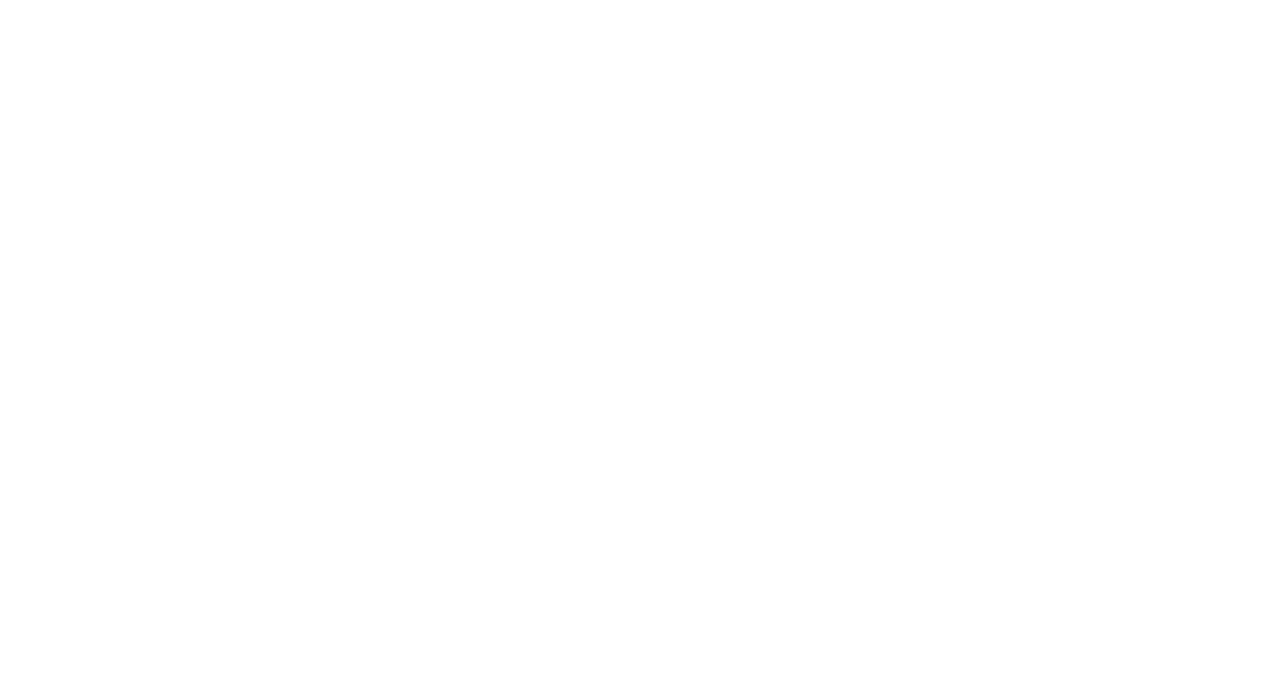
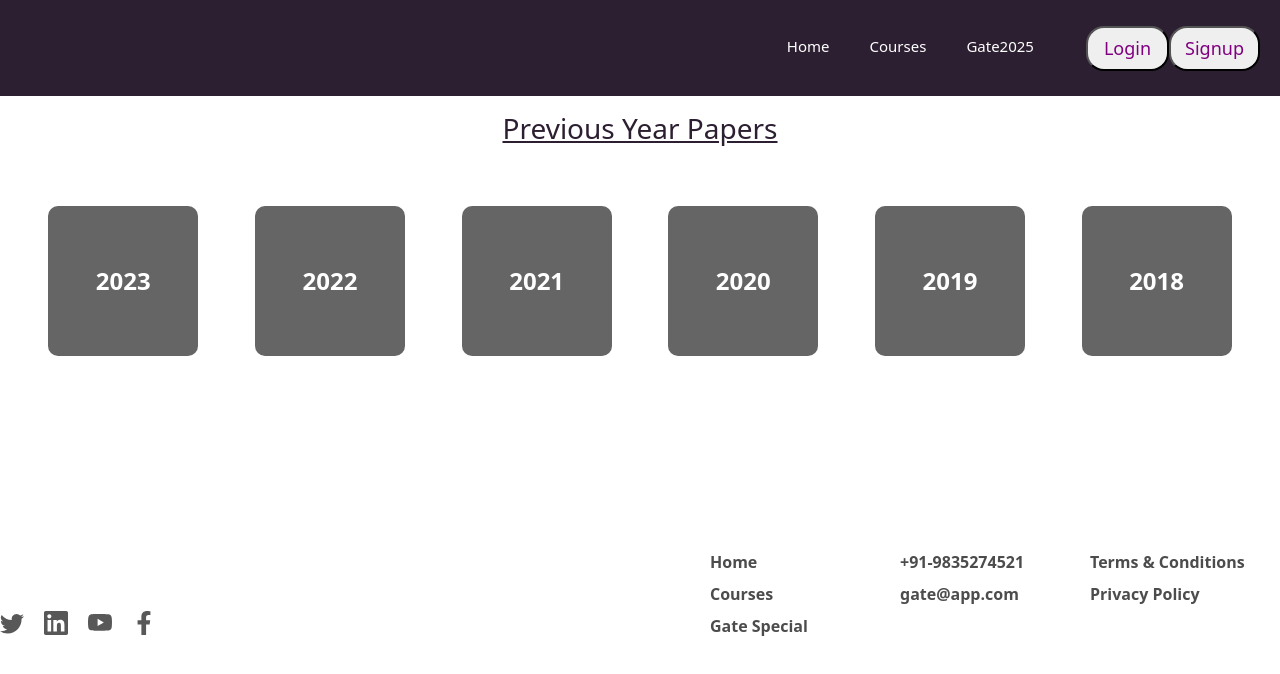
Before and after one commit to iammk31/CGate, a React (Create React App) app in the folder client/: page /PreviousYear in a window 1280 px wide. Before the commit this address had no page. Shown: the top 674 px of the page. Built offline with nearby package versions, Linux system fonts and the light colour scheme.

Commit message:
updated previous year page and there css

```diff
--- a/client/package.json
+++ b/client/package.json
@@ -7,6 +7,7 @@
     "@testing-library/react": "^13.4.0",
     "@testing-library/user-event": "^13.5.0",
     "bootstrap": "^5.3.3",
+    "dotenv": "^16.4.5",
     "lucide-react": "^0.424.0",
     "mdb-react-ui-kit": "^8.0.0",
     "react": "^18.3.1",
--- a/client/src/App.js
+++ b/client/src/App.js
@@ -6,6 +6,8 @@
 import Footer from './Components/Footer';
 import Login from './Components/Auth/Login';
 import Signup from './Components/Auth/Signup';
+import PreviousYear from './Components/Gate2025/PreviousYear';
+
 
 
 function App() {
@@ -22,6 +24,7 @@
         />
         <Route path="/login" element={<><Navbar /><Login /><Footer /></>} />
         <Route path="/signup" element={<><Navbar /><Signup /><Footer /></>} />
+        <Route path="PreviousYear" element={<><Navbar /><PreviousYear /><Footer /></>} />
       </Routes>
     </Router>
   );
--- /dev/null
+++ b/client/src/Components/Gate2025/PreviousYear.jsx
@@ -0,0 +1,55 @@
+import React, { useState } from 'react';
+import styles from './PreviousYear.module.css';
+
+const YearCards = () => {
+    const years = ['2023', '2022', '2021', '2020', '2019', '2018'];
+    const branches = [
+        { name: 'Computer Science', pdfUrl: 'https://gate.iitkgp.ac.in/documents/gatepapers/2022/cs_2022.pdf' },
+        { name: 'Aerospace', pdfUrl: '/pdfs/aerospace.pdf' },
+        { name: 'Agriculture', pdfUrl: '/pdfs/agriculture.pdf' },
+        { name: 'Mechanical', pdfUrl: '/pdfs/mechanical.pdf' },
+        { name: 'Civil', pdfUrl: '/pdfs/civil.pdf' },
+    ];
+
+    const [selectedYear, setSelectedYear] = useState(null);
+
+    const handleCardClick = (year) => {
+        if (selectedYear === year) {
+            setSelectedYear(null); // Close the list if the same year is clicked again
+        } else {
+            setSelectedYear(year);
+        }
+    };
+
+    const handleBranchClick = (pdfUrl) => {
+        window.open(`${process.env.PUBLIC_URL}${pdfUrl}`, '_blank');
+    };
+
+    return (
+        <div>
+            <h1 className={styles.title}>Previous Year Papers</h1>
+            <div className={styles.cardContainer}>
+                {years.map((year) => (
+                    <div key={year} className={styles.yearCard} onClick={() => handleCardClick(year)}>
+                        {year}
+                        {selectedYear === year && (
+                            <div className={styles.branchList}>
+                                {branches.map((branch) => (
+                                    <div
+                                        key={branch.name}
+                                        className={styles.branchItem}
+                                        onClick={() => handleBranchClick(branch.pdfUrl)}
+                                    >
+                                        {branch.name}
+                                    </div>
+                                ))}
+                            </div>
+                        )}
+                    </div>
+                ))}
+            </div>
+        </div>
+    );
+};
+
+export default YearCards;
--- /dev/null
+++ b/client/src/Components/Gate2025/PreviousYear.module.css
@@ -0,0 +1,57 @@
+.title {
+  text-align: center;
+  margin: 30px 0;
+  margin-top: 7rem;
+  font-size: 28px;
+  color: #2c1f31;
+  text-decoration: underline;
+}
+
+.cardContainer {
+  display: flex;
+  flex-wrap: wrap;
+  justify-content: space-around;
+  padding: 20px;
+}
+
+.yearCard {
+  background-color: #0505059d;
+  color: white;
+  width: 150px;
+  min-height: 150px;
+  display: flex;
+  flex-direction: column;
+  justify-content: center;
+  align-items: center;
+  margin: 10px;
+  border-radius: 10px;
+  font-size: 24px;
+  font-weight: bold;
+  cursor: pointer;
+  transition: transform 0.3s ease, background-color 0.3s ease;
+}
+
+.yearCard:hover {
+  transform: scale(1.05);
+  background-color: #2c1f31;
+}
+
+.branchList {
+  margin-top: 10px;
+  background-color: #2c1f31;
+  color: white;
+  padding: 10px;
+  border-radius: 5px;
+  text-align: center;
+}
+
+.branchItem {
+  padding: 5px 0;
+  cursor: pointer;
+  transition: background-color 0.3s ease;
+}
+
+.branchItem:hover {
+  background-color: #05070a;
+  border-radius: 10px;
+}
--- a/client/src/Components/Navbar.jsx
+++ b/client/src/Components/Navbar.jsx
@@ -3,31 +3,35 @@
 import { Link } from 'react-router-dom';
 
 const Navbar = () => {
+    const [navbarVisible, setNavbarVisible] = useState(true);
+    const [lastScrollY, setLastScrollY] = useState(0);
 
-    const [navbarVisible, setNavbarVisible] = useState(false);
-
-    const scrollFunction = () => {
-        if (window.scrollY > 20) {
+    const handleScroll = () => {
+        if (window.scrollY > lastScrollY) {
+            setNavbarVisible(false);
+        } else {
             setNavbarVisible(true);
-        } else {
-            setNavbarVisible(false);
         }
+        setLastScrollY(window.scrollY);
     };
 
     useEffect(() => {
-        window.onscroll = scrollFunction;
+        window.addEventListener('scroll', handleScroll);
         return () => {
-            window.onscroll = null;
+            window.removeEventListener('scroll', handleScroll);
         };
-    }, []);
+    }, [lastScrollY]);
 
     return (
-        <nav className={styles.navbar} style={{ top: navbarVisible ? "0" : "0px", }}>
-
-                <Link to={"/"}>
-                    <img src={'../../images/logo.gif'} alt="" style={{ width: '68px', height: '53px' }} />
-                </Link>
-
+        <nav
+            className={styles.navbar}
+            style={{
+                top: navbarVisible ? "0" : "-100px", // Adjust the negative value according to your navbar's height
+            }}
+        >
+            <Link to={"/"}>
+                <img src={'../../images/logo.gif'} alt="" style={{ width: '68px', height: '53px' }} />
+            </Link>
             <ul className={styles.menu}>
                 <div className={styles.home}>
                     <li className={styles.item}><Link to={"/"}>Home</Link></li>
@@ -35,8 +39,8 @@
                     <li className={`${styles.item} ${styles.dropdown}`}>
                         <Link to={"/gate-special"}>Gate2025</Link>
                         <ul className={styles.dropdownMenu}>
-                            <li className={styles.dropdownItem}><Link to={"/gate-overview"}>Overview</Link></li>
-                            <li className={styles.dropdownItem}><Link to={"/gate-schedule"}>Schedule</Link></li>
+                            <li className={styles.dropdownItem}><Link to={"/PreviousYear"}>Previous Year</Link></li>
+                            <li className={styles.dropdownItem}><Link to={"/gate-schedule"}>Prep Videos</Link></li>
                             <li className={styles.dropdownItem}><Link to={"/gate-resources"}>Resources</Link></li>
                         </ul>
                     </li>
@@ -48,6 +52,6 @@
             </ul>
         </nav>
     );
-}
+};
 
 export default Navbar;
--- a/client/src/Components/Navbar.module.css
+++ b/client/src/Components/Navbar.module.css
@@ -13,9 +13,10 @@
   position: fixed;
   top: 0;
   width: 100%;
-  transition: top 0.3s;
+  transition: top 0.3s ease-in-out; /* Smooth transition for the up-down movement */
   z-index: 1000;
 }
+
 
 .navbar a {
   padding: 4px 8px;
```
Also changed, not shown: client/src/Components/Gate2025/Gate.jsx (deleted, +0 -10 lines), 2 other files (tests, documents, lock files or other folders).
